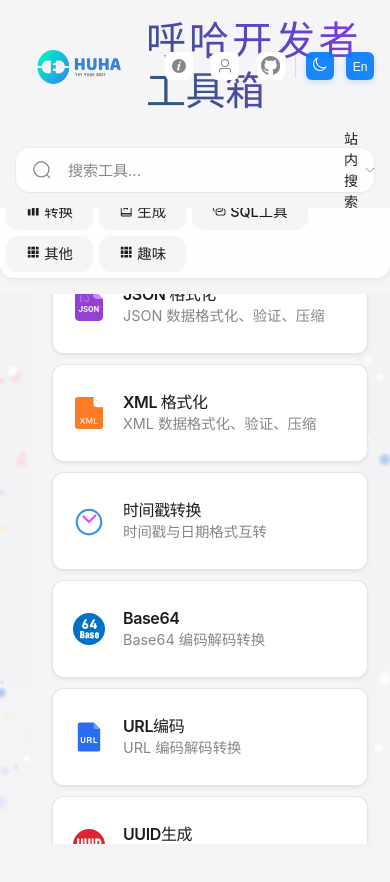
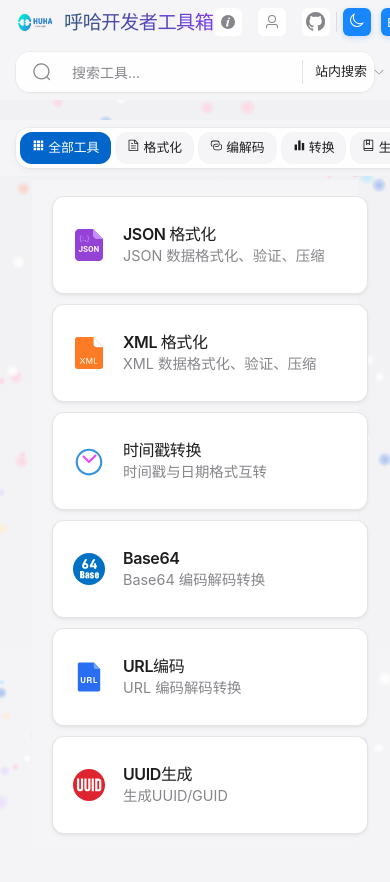
Before and after one commit to HUHAGE/coder-toolbox, a Vue app: page /#/ in a window 390 px wide. Shown: the top 882 px of the page. Built offline with nearby package versions, Linux system fonts and the light colour scheme.

Commit message:
移动端兼容

```diff
--- a/src/pages/Home.vue
+++ b/src/pages/Home.vue
@@ -2872,4 +2872,196 @@
     font-size: 12px;
   }
 }
+
+/* 移动端优化 */
+@media (max-width: 768px) {
+  /* 标题区域优化 */
+  .brand {
+    flex-direction: row;
+    justify-content: space-between;
+    padding: 0 1rem;
+    margin-bottom: 1rem;
+  }
+
+  .brand-content {
+    display: flex;
+    align-items: center;
+  }
+
+  .toollogo {
+    width: 40px;
+    height: 24px;
+    margin-right: 0.5rem;
+  }
+
+  .title {
+    font-size: 1.2rem;
+    white-space: nowrap;
+  }
+
+  /* 操作按钮组优化 */
+  .header-actions {
+    position: relative;
+    right: 0;
+    transform: none;
+    display: flex;
+    align-items: center;
+    gap: 4px;
+  }
+
+  .action-btn,
+  .theme-toggle,
+  .lang-toggle {
+    width: 28px;
+    height: 28px;
+    padding: 4px;
+  }
+
+  .divider {
+    height: 20px;
+    margin: 0 2px;
+  }
+
+  /* 搜索框优化 */
+  .search-container {
+    padding: 0 1rem;
+  }
+
+  .search-box {
+    height: 40px;
+    flex-direction: row;
+    align-items: center;
+  }
+
+  .search-input {
+    font-size: 14px;
+  }
+
+  .engine-selector {
+    white-space: nowrap;
+    padding: 4px 8px;
+  }
+
+  .engine-name {
+    font-size: 13px;
+  }
+
+  /* 导航标签优化 */
+  .category-tags {
+    position: fixed;
+    top: 120px;
+    left: 0;
+    right: 0;
+    padding: 0.5rem 1rem;
+    overflow-x: auto;
+    white-space: nowrap;
+    -webkit-overflow-scrolling: touch;
+    scrollbar-width: none;
+    -ms-overflow-style: none;
+  }
+
+  .category-tags::-webkit-scrollbar {
+    display: none;
+  }
+
+  :deep(.el-radio-group) {
+    display: inline-flex;
+    flex-wrap: nowrap;
+    padding: 0.25rem;
+    gap: 0.25rem;
+  }
+
+  :deep(.el-radio-button__inner) {
+    height: 32px;
+    line-height: 32px;
+    padding: 0 0.75rem;
+    font-size: 0.8rem;
+    white-space: nowrap;
+  }
+
+  /* 调整内容区域的上边距 */
+  .tools-scroll-container {
+    top: 180px;
+  }
+
+  /* 调整搜索区域的样式 */
+  .search-section {
+    padding: 0.5rem 0;
+  }
+
+  /* 优化搜索引擎下拉菜单 */
+  .engine-dropdown {
+    right: 1rem;
+    left: 1rem;
+    min-width: auto;
+  }
+
+  .engine-item {
+    padding: 8px;
+  }
+
+  .engine-label {
+    font-size: 14px;
+  }
+}
+
+/* 更小屏幕的优化 */
+@media (max-width: 360px) {
+  .title {
+    font-size: 1rem;
+  }
+
+  .action-btn,
+  .theme-toggle,
+  .lang-toggle {
+    width: 24px;
+    height: 24px;
+    padding: 3px;
+  }
+
+  .divider {
+    height: 16px;
+  }
+
+  :deep(.el-radio-button__inner) {
+    padding: 0 0.5rem;
+    font-size: 0.75rem;
+  }
+}
+
+/* 添加滑动指示器 */
+.category-tags::after {
+  content: '';
+  position: absolute;
+  top: 0;
+  right: 0;
+  width: 24px;
+  height: 100%;
+  background: linear-gradient(to left, var(--bg-primary) 0%, transparent 100%);
+  pointer-events: none;
+  opacity: 0;
+  transition: opacity 0.3s;
+}
+
+.category-tags.has-overflow::after {
+  opacity: 1;
+}
+
+/* 优化搜索框在不同尺寸下的布局 */
+.search-box {
+  display: grid;
+  grid-template-columns: auto 1fr auto auto;
+  align-items: center;
+  gap: 8px;
+}
+
+@media (max-width: 768px) {
+  .search-box {
+    gap: 4px;
+  }
+
+  .search-divider {
+    margin: 0;
+  }
+}
 </style>
```
